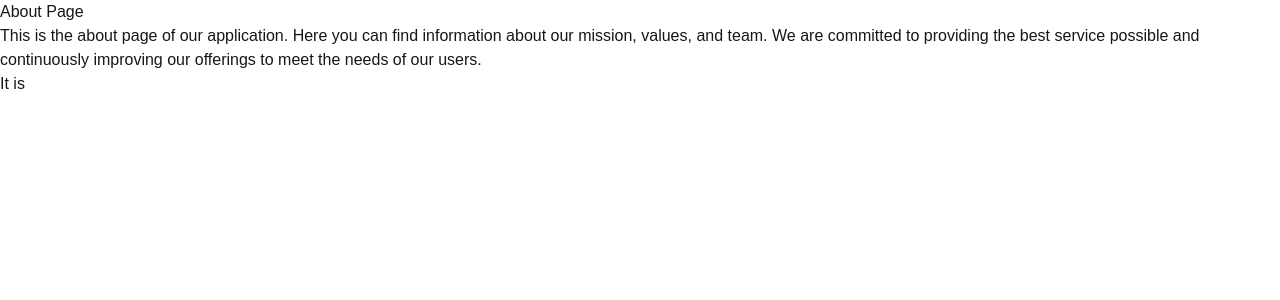
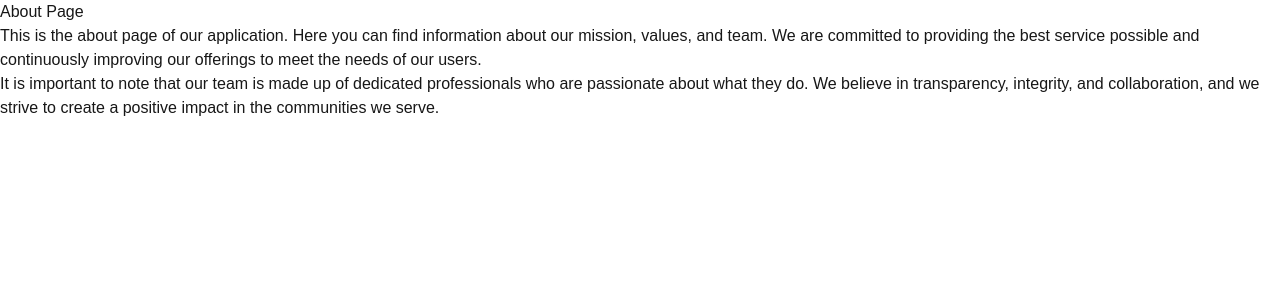
Before and after one commit to alhamzaaaaa/MERN-Stack-Concepts-Recall, a Next.js app in the folder next-js-recall/recall-6-server-components/: page /about in a window 1280 px wide. Shown: the top 300 px of the page. Built offline with nearby package versions, Linux system fonts and the light colour scheme.

Commit message:
Concepts Recall

```diff
--- a/next-js-recall/recall-6-server-components/app/about/page.jsx
+++ b/next-js-recall/recall-6-server-components/app/about/page.jsx
@@ -10,7 +10,7 @@ const page = () => {
                 This is the about page of our application. Here you can find information about our mission, values, and team. We are committed to providing the best service possible and continuously improving our offerings to meet the needs of our users.
             </span>
             <h6>
-                It is
+                It is important to note that our team is made up of dedicated professionals who are passionate about what they do. We believe in transparency, integrity, and collaboration, and we strive to create a positive impact in the communities we serve.
             </h6>
         </div>
     )
```
